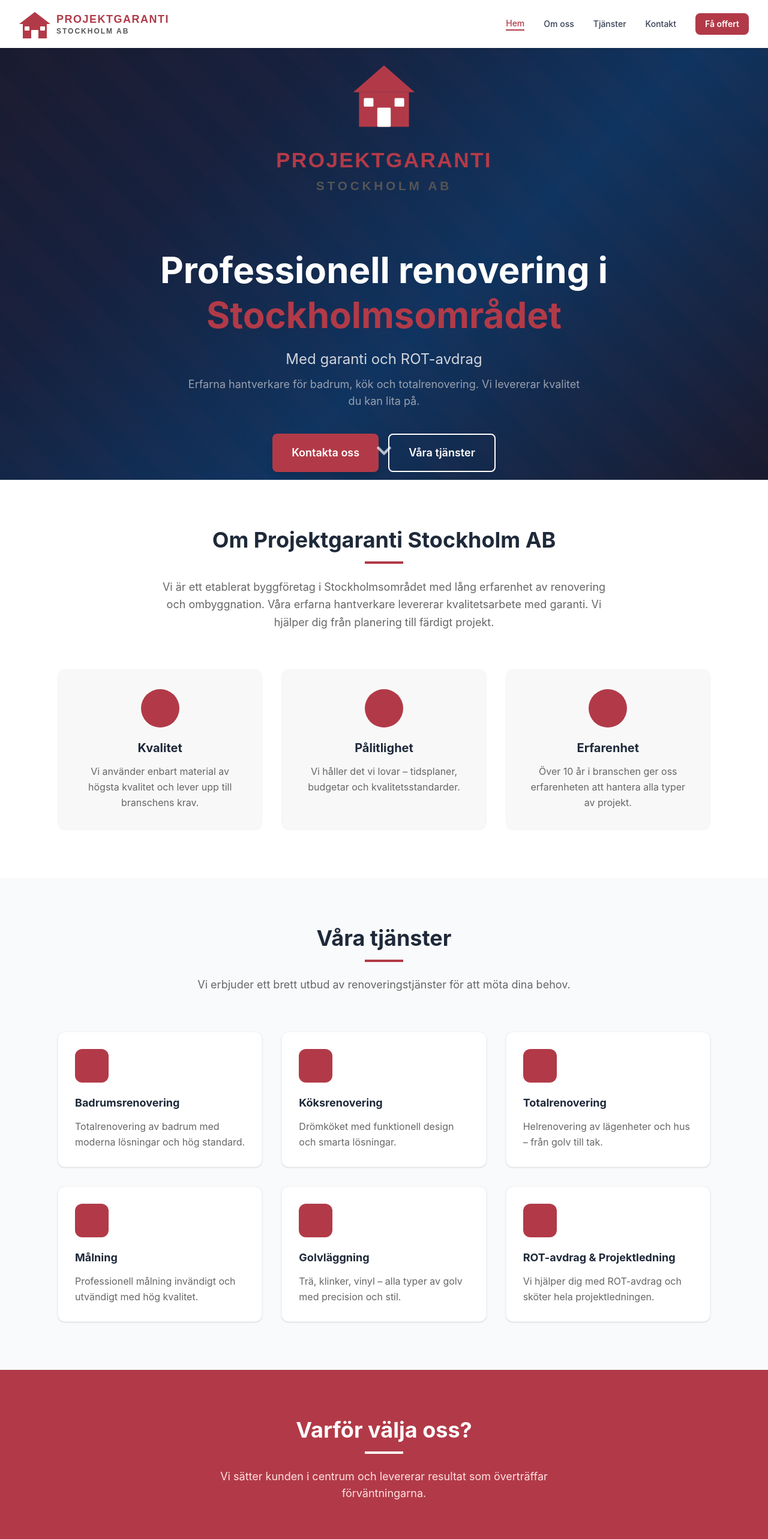
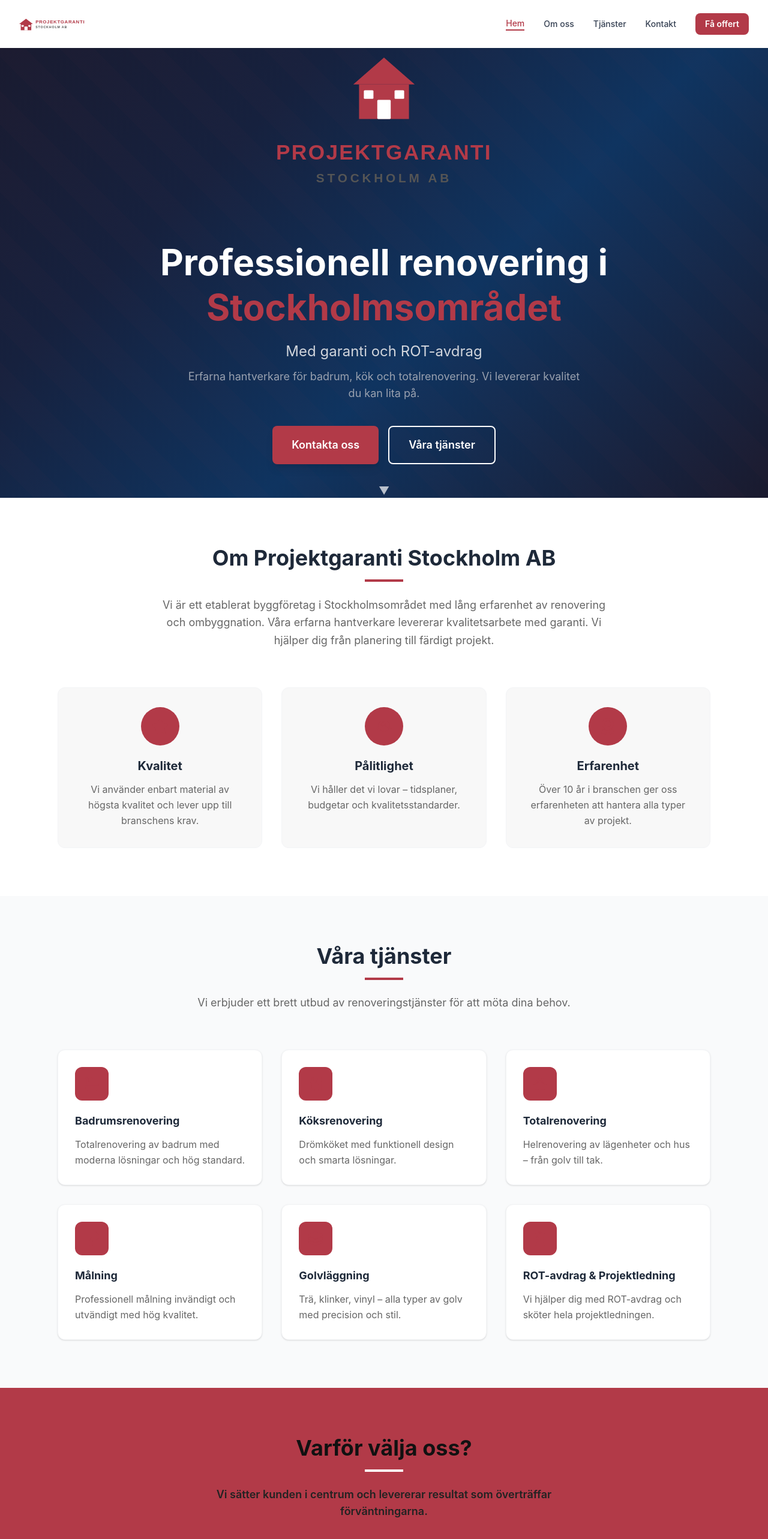
Before and after one commit to bellemartineebusiness/Projektgaranti, a Next.js app: page / in a window 1280 px wide. Shown: the top 2566 px of the page at 60% size. Built offline with nearby package versions, Linux system fonts and the light colour scheme.

Commit message:
Fix: place arrow under text; increase logo size; improve why-choose-us contrast
Co-authored-by: bellemartineebusiness <237834603+bellemartineebusiness@users.noreply.github.com>

```diff
--- a/app/globals.css
+++ b/app/globals.css
@@ -39,3 +39,36 @@ video {
     @apply text-secondary text-lg mb-12 max-w-2xl mx-auto;
   }
 }
+
+/* Added by automated fix: place arrow under text using pseudo-element */
+.cta-arrow {
+  display: inline-block;
+  text-align: center;
+}
+.cta-arrow::after {
+  content: "▼";
+  display: block;
+  margin-top: 6px;
+  font-size: 18px;
+  line-height: 1;
+  color: currentColor;
+}
+
+/* Added by automated fix: increase logo size for visibility */
+.site-logo {
+  width: 140px;
+  max-width: 100%;
+  height: auto;
+  display: block;
+}
+
+/* Added by automated fix: improve contrast for Varför välja oss section */
+.why-choose-us h2,
+.why-choose-us h3 {
+  color: #111111;
+  font-weight: 700;
+}
+.why-choose-us p {
+  color: #222222;
+  font-weight: 600;
+}
--- a/components/Hero.tsx
+++ b/components/Hero.tsx
@@ -1,6 +1,5 @@
 'use client'
 
-import { FaChevronDown } from 'react-icons/fa'
 import Image from 'next/image'
 
 export default function Hero() {
@@ -74,16 +73,18 @@ export default function Hero() {
             Våra tjänster
           </button>
         </div>
+
+        {/* Scroll indicator – positioned under CTA buttons via ::after pseudo-element */}
+        <div className="mt-8 flex justify-center">
+          <button
+            onClick={() => scrollToSection('om-oss')}
+            className="cta-arrow text-white opacity-70 hover:opacity-100 transition-opacity animate-bounce"
+            aria-label="Scroll down"
+          >
+            <span className="sr-only">Scroll down</span>
+          </button>
+        </div>
       </div>
-
-      {/* Scroll indicator */}
-      <button
-        onClick={() => scrollToSection('om-oss')}
-        className="absolute bottom-8 left-1/2 transform -translate-x-1/2 text-white opacity-70 hover:opacity-100 transition-opacity animate-bounce z-20"
-        aria-label="Scroll down"
-      >
-        <FaChevronDown size={28} />
-      </button>
     </section>
   )
 }
--- a/components/Navigation.tsx
+++ b/components/Navigation.tsx
@@ -58,7 +58,7 @@ export default function Navigation() {
               alt="Projektgaranti Stockholm AB"
               width={320}
               height={60}
-              className="h-10 sm:h-14 w-auto"
+              className="site-logo"
               priority
             />
           </Link>
--- a/components/WhyChooseUs.tsx
+++ b/components/WhyChooseUs.tsx
@@ -25,7 +25,7 @@ const reasons = [
 
 export default function WhyChooseUs() {
   return (
-    <section className="py-12 md:py-20 bg-primary">
+    <section className="py-12 md:py-20 bg-primary why-choose-us">
       <div className="max-w-6xl mx-auto px-4 sm:px-6 lg:px-8">
         <div className="text-center mb-10 md:mb-16">
           <h2 className="text-2xl sm:text-3xl md:text-4xl font-bold text-white mb-4">
```
